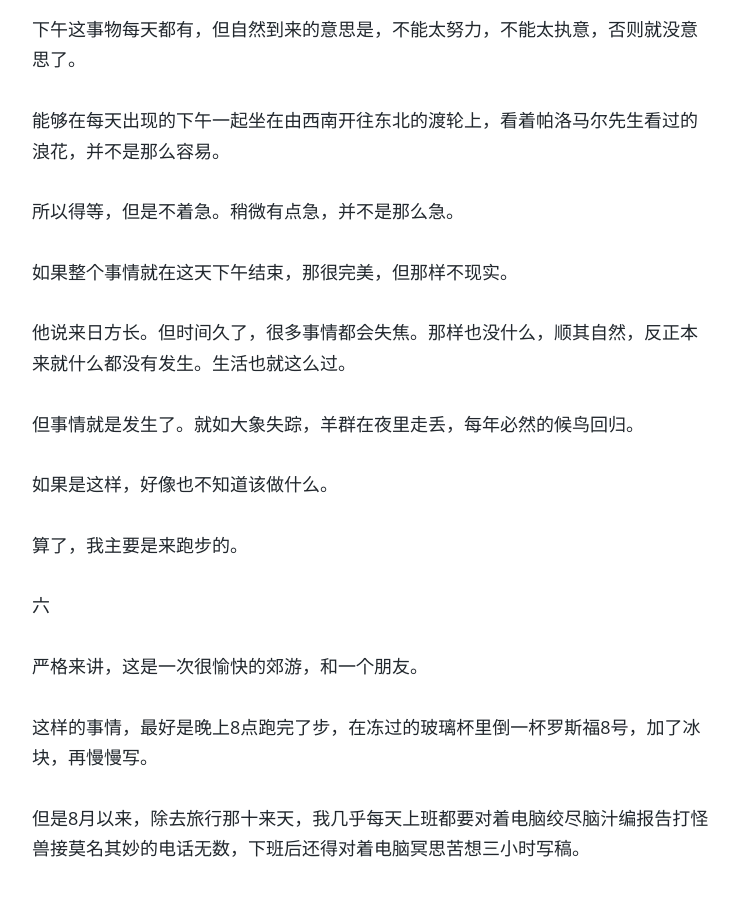
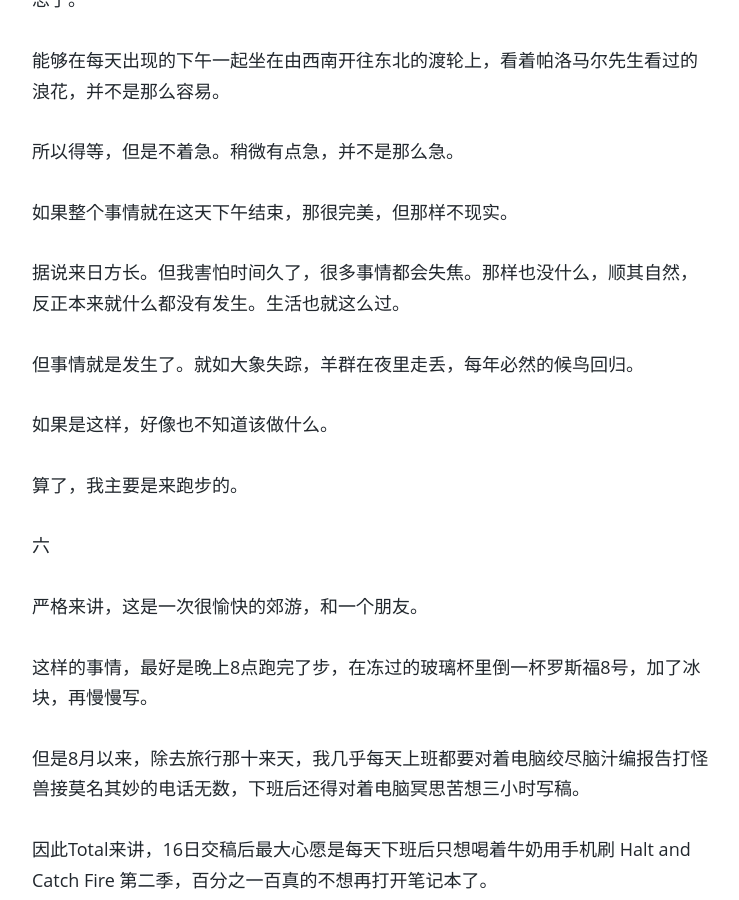
Before and after one commit to sardine2/wangshourong, a Jekyll site: the page built from _posts/2016-10-19-Lantau-Island-COO.md, in a window 1280 px wide and 900 px high, scrolled down 3392 px. Shown: the whole window, without its empty margins (268-1007 px from the left). Built offline with Jekyll 4.4.1, drawn with Linux system fonts in a browser that asks for light colours; comment, search, counter and statistics services are not loaded.

Commit message:
Update 2016-10-19-Lantau-Island-COO.md

```diff
--- a/_posts/2016-10-19-Lantau-Island-COO.md
+++ b/_posts/2016-10-19-Lantau-Island-COO.md
@@ -15,9 +15,7 @@ image: LantauIsland.jpg
 闪人每次跑步都散散漫漫，遇见红绿灯就会停下来，跟上面的小人闪成一片。即使跑到了山上，他也会时常停下来，喝水，或者在河边吃一个梨。
 
 这天有点晒，但不算太热，不凉，偶尔有风。对于是否应该抵达这座岛，秋天似乎很迟疑。
-
 我们也在犹豫，如果跑完整个环岛，时间显然不够，但如果没跑完，显然这个圆圈就缺了一半。
-
 还有两个必须要考虑的变量，一是下午的电话会议，无论到时身处何处，这个电话必须要接；二是晚上18:44的火车，上火车前还要买个电饭煲，如果赶不及的话，事情会比较麻烦。
 
 但这些都是可以接受的，不能接受的大概是毫无动机的一次奔跑。
@@ -89,7 +87,7 @@ image: LantauIsland.jpg
 
 如果整个事情就在这天下午结束，那很完美，但那样不现实。
 
-他说来日方长。但时间久了，很多事情都会失焦。那样也没什么，顺其自然，反正本来就什么都没有发生。生活也就这么过。
+据说来日方长。但我害怕时间久了，很多事情都会失焦。那样也没什么，顺其自然，反正本来就什么都没有发生。生活也就这么过。
 
 但事情就是发生了。就如大象失踪，羊群在夜里走丢，每年必然的候鸟回归。
 
```
Also changed, not shown: other parts of _posts/2016-10-19-Lantau-Island-COO.md (+1 -1 lines).
